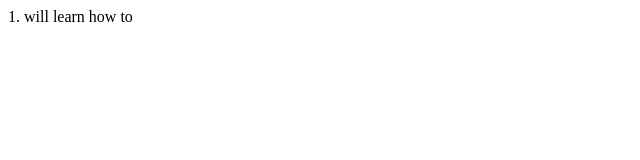
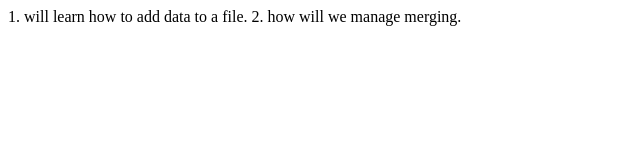
Before and after one commit to KHUSHI211103/github-practice, a plain HTML site: page index.html in a window 1280 px wide. Shown: the whole page, without its empty margins (0-640 px from the left). Drawn offline with Linux system fonts and the light colour scheme.

Commit message:
done changes

```diff
--- a/index.html
+++ b/index.html
@@ -6,6 +6,7 @@
     <title>github_practice</title>
 </head>
 <body>
-    1. will learn how to
+    1. will learn how to add data to a file.
+    2. how will we manage merging.
 </body>
 </html>
```
